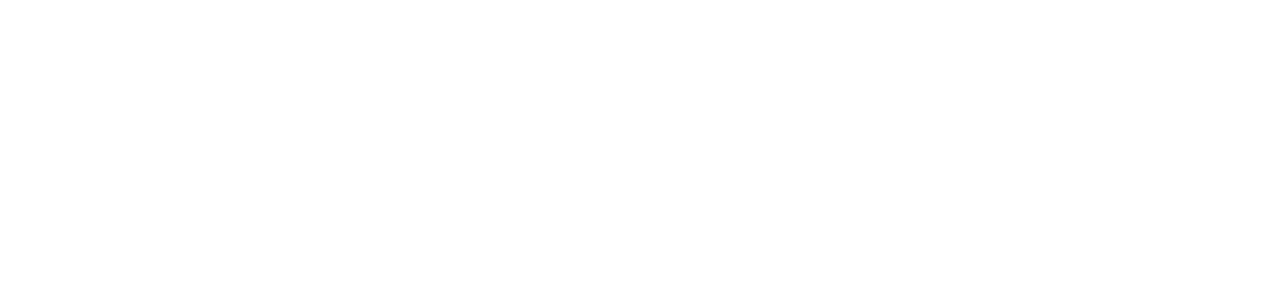
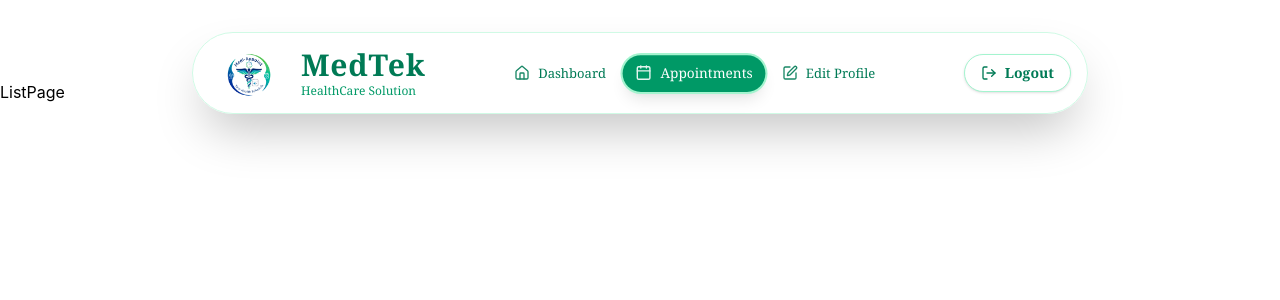
Before and after one commit to kawsar-ahmed-rahim/medicare, a React (Vite) app in the folder frontend/: page /doctor-admin/1/appointments in a window 1280 px wide. Before the commit this address had no page. Shown: the top 300 px of the page. Built offline with nearby package versions, Linux system fonts and the light colour scheme.

Commit message:
till now

```diff
--- a/frontend/src/App.jsx
+++ b/frontend/src/App.jsx
@@ -7,6 +7,7 @@
 import Contact from "./pages/Contact";
 import Login from "./pages/Login";
 import DHome from "./pages/DHome";
+import List from "./doctor/List";
 const App = () => {
   return (
     <div>
@@ -19,6 +20,7 @@
         <Route path="/contact" element={<Contact />} />
         <Route path="/doctor-admin/login" element={<Login />} />
         <Route path="/doctor-admin/:id" element={<DHome />} />
+        <Route path="/doctor-admin/:id/appointments" element={<List />} />
       </Routes>
     </div>
   );
--- /dev/null
+++ b/frontend/src/components/ListPage.jsx
@@ -0,0 +1,9 @@
+import { listPageStyles } from "../assets/dummyStyles";
+
+const ListPage = () => {
+  return (
+    <div>ListPage</div>
+  )
+}
+
+export default ListPage
--- /dev/null
+++ b/frontend/src/doctor/List.jsx
@@ -0,0 +1,13 @@
+import ListPage from "../components/ListPage";
+import NavbarDoctor from "./NavbarDoctor";
+
+const List = () => {
+  return (
+    <div>
+      <NavbarDoctor />
+      <ListPage />
+    </div>
+  );
+};
+
+export default List;
--- a/frontend/src/doctor/NavbarDoctor.jsx
+++ b/frontend/src/doctor/NavbarDoctor.jsx
@@ -1,7 +1,7 @@
-import { LogOut, Menu } from "lucide-react";
 import { navbarStylesDr as a } from "../assets/dummyStyles";
 import logo from "../assets/logo.png";
-import { useState } from "react";
+import { useState, useMemo } from "react";
+import { LogOut, Menu, Home, Calendar, Edit, X } from "lucide-react";
 import { NavLink, useLocation, useParams } from "react-router-dom";
 const NavbarDoctor = () => {
   const [open, setOpen] = useState(false);
@@ -110,7 +110,7 @@
             }}
             className={a.mobileLogoutContainer}
           >
-            <div className={a.mobileMenuContainer}>
+            <div className={a.mobileLogoutContent}>
               <LogOut size={16} />
             </div>
           </button>
```
